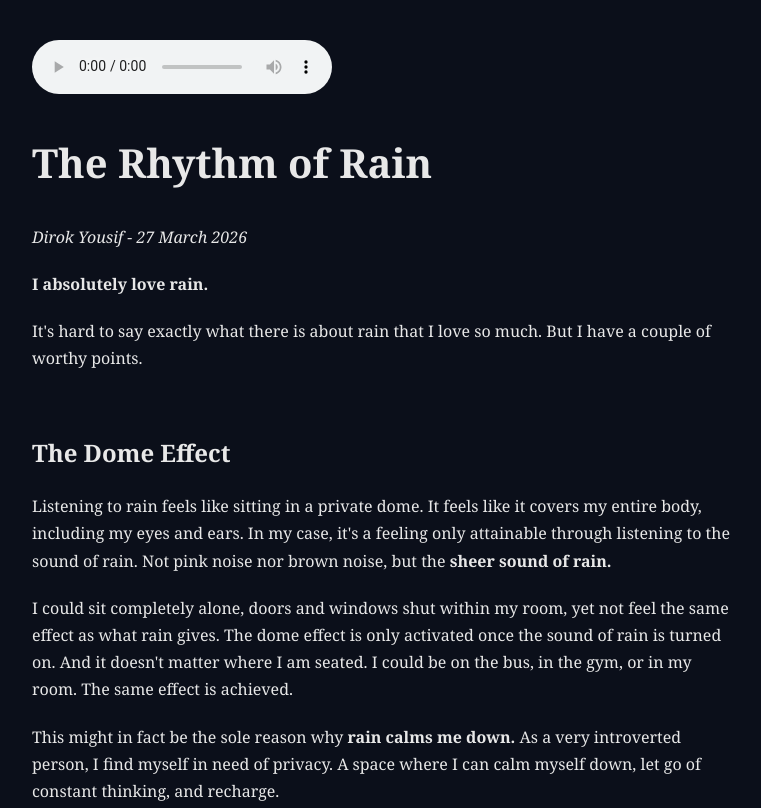
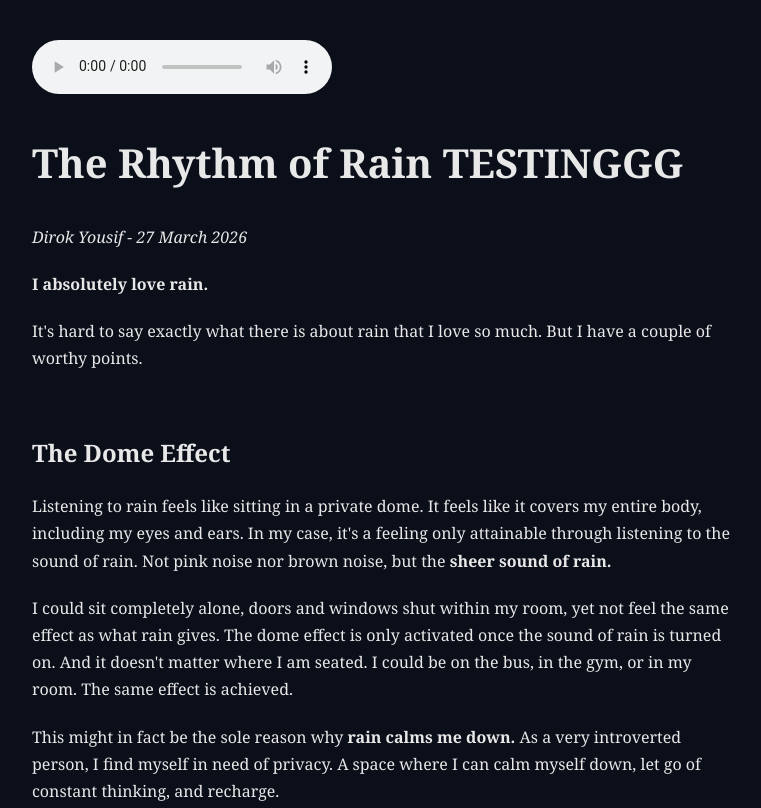
Before and after one commit to DirokYou/The-Rhythm-of-Rain, a plain HTML site: page index.html in a window 1280 px wide. Shown: the top 808 px of the page, without its empty margins (258-1019 px from the left). Drawn offline with Linux system fonts and the light colour scheme.

Commit message:
modified:   index.html

```diff
--- a/index.html
+++ b/index.html
@@ -15,7 +15,7 @@
     </audio>
 
     <header>
-      <h1>The Rhythm of Rain</h1>
+      <h1>The Rhythm of Rain TESTINGGG</h1>
       <p><em>Dirok Yousif - 27 March 2026</em></p>
     </header>
 
```
